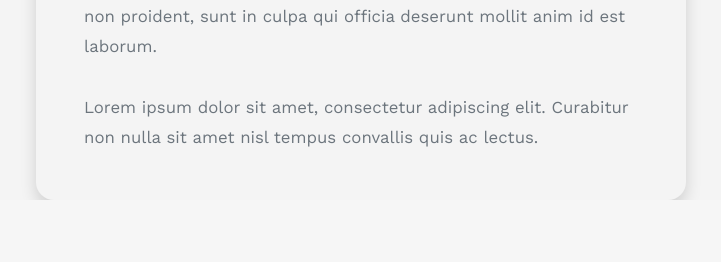
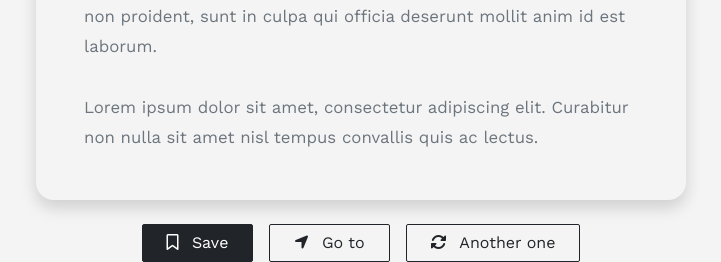
Before and after one commit to emmavalor/wrongpath, a Rails app: page /favs/1 in a window 1280 px wide. Shown: the part 854-1116 px from the top of the page, without its empty margins (279-1000 px from the left). Before the commit the page ends 1054 px from the top, so only its background shows below. Run offline with Rails 7, Linux system fonts and the light colour scheme; the visitor is signed in with stand-in values (Sample User, id 1); grey boxes labelled with a size stand in for pictures from a placeholder-image service; style sheets or scripts are compiled from the project's sources; some libraries are stand-ins or nearby versions.

Commit message:
Add gem action buttons to favs show

```diff
--- a/app/views/favs/show.html.erb
+++ b/app/views/favs/show.html.erb
@@ -1,5 +1,25 @@
+
 <div class="container mt-4">
 
   <%= render "shared/gem_card" %>
 
+  <div class="d-flex justify-content-center gap-3 mt-4 flex-wrap">
+
+    <button class="btn btn-dark px-4">
+      <i class="fa-regular fa-bookmark me-2"></i>
+      Save
+    </button>
+
+    <button class="btn btn-outline-dark px-4">
+      <i class="fa-solid fa-location-arrow me-2"></i>
+      Go to
+    </button>
+
+    <button class="btn btn-outline-dark px-4">
+      <i class="fa-solid fa-rotate me-2"></i>
+      Another one
+    </button>
+
+  </div>
+
 </div>
```
